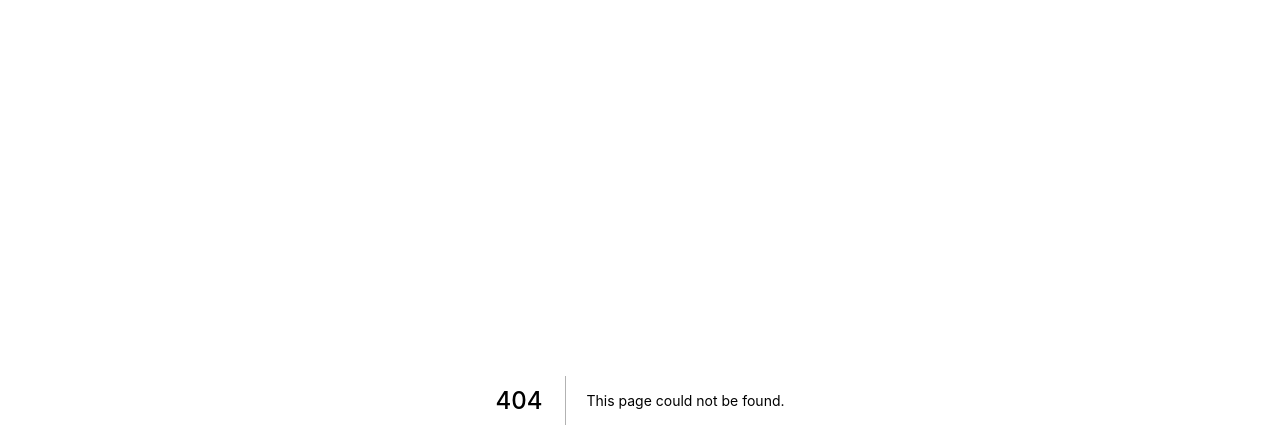
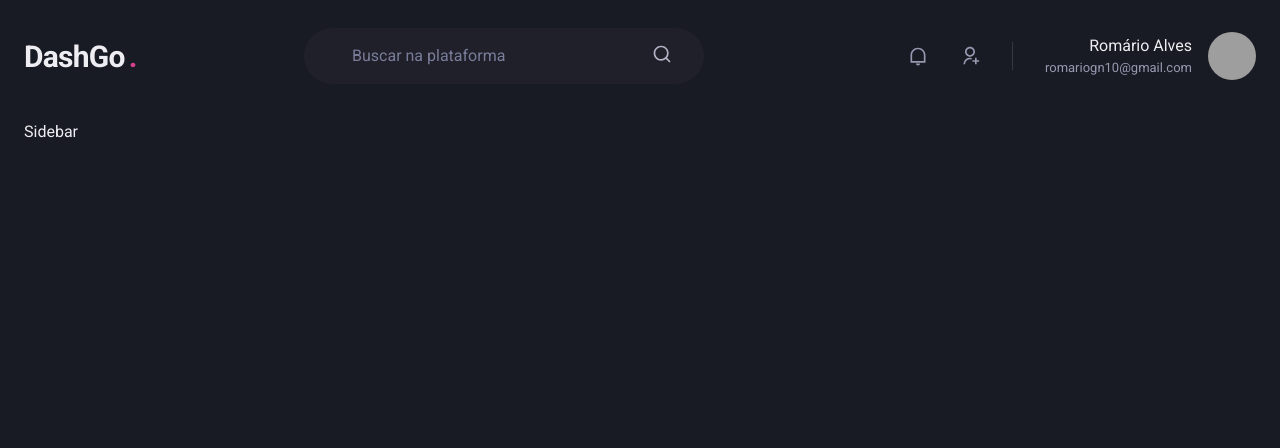
Before and after one commit to Romario-gomes/DashGo, a Next.js app: page /dashboard in a window 1280 px wide. Before the commit this address had no page. Shown: the top 448 px of the page. Built offline with nearby package versions, Linux system fonts and the light colour scheme; grey boxes are pictures that could not be loaded.

Commit message:
Feat(Finalizando header)

```diff
--- a/package.json
+++ b/package.json
@@ -17,6 +17,7 @@
     "next": "12.2.5",
     "react": "18.2.0",
     "react-dom": "18.2.0",
+    "react-icons": "^4.4.0",
     "typescript": "^4.8.2"
   },
   "devDependencies": {
--- /dev/null
+++ b/src/components/Header.tsx
@@ -0,0 +1,56 @@
+import {Flex, Text, Input, Icon, HStack, Box, Avatar} from '@chakra-ui/react';
+import { RiNotificationLine, RiSearchLine, RiUserAddLine } from 'react-icons/ri'
+export function Header() {
+  return (
+    <Flex as="header" w="100%" maxWidth={1480} h="20" mx="auto" mt="4" align="center" px="6">
+      <Text
+        fontSize="3xl" fontWeight="bold" letterSpacing="tight" w="64"
+      >DashGo
+      <Text as="span" ml="1" color="pink.500">.</Text></Text>
+
+
+      <Flex
+      as="label" flex="1" py="4" px="8" ml="6"
+      maxWidth={400} alignSelf="center" color="gray.200" position="relative"
+      bg="gray.800" borderRadius="full" >
+        <Input
+          color="gray.50"
+          variant="unstyled"
+          px="4"
+          mr="4"
+          placeholder='Buscar na plataforma'
+          _placeholder={{ color: 'gray.400' }}
+        />
+        <Icon as={RiSearchLine} fontSize="20" ></Icon>
+      </Flex>
+
+
+      <Flex
+        align="center"
+        ml="auto"
+      >
+        <HStack
+          spacing="8"
+          mx="8"
+          pr="8"
+          py="1"
+          color="gray.300"
+          borderRightWidth={1}
+          borderColor="gray.700"
+        >
+          <Icon as={RiNotificationLine} fontSize="20"/>
+          <Icon as={RiUserAddLine} fontSize="20"/>
+        </HStack>
+
+        <Flex align="center">
+          <Box mr="4" textAlign="right">
+            <Text>Romário Alves</Text>
+            <Text color="gray.300" fontSize="small">romariogn10@gmail.com</Text>
+          </Box>
+
+          <Avatar size="md" name="Romário Alves" src="https://avatars.githubusercontent.com/u/59178255?v=4" />
+        </Flex>
+      </Flex>
+    </Flex>
+  );
+}
--- /dev/null
+++ b/src/components/Sidebar.tsx
@@ -0,0 +1,5 @@
+export function SideBar() {
+  return (
+    <h1>Sidebar</h1>
+  )
+}
--- /dev/null
+++ b/src/pages/dashboard.tsx
@@ -0,0 +1,14 @@
+import { Flex } from "@chakra-ui/react";
+import { Header } from "../components/Header";
+import { SideBar } from "../components/Sidebar";
+
+export default function Dashboard() {
+  return (
+    <Flex direction="column" h="100vh">
+      <Header />
+      <Flex w="100%" my="6" maxWidth={1480} mx="auto" px="6">
+        <SideBar />
+      </Flex>
+    </Flex>
+  )
+}
```
Also changed, not shown: 1 other file (tests, documents, lock files or other folders).
